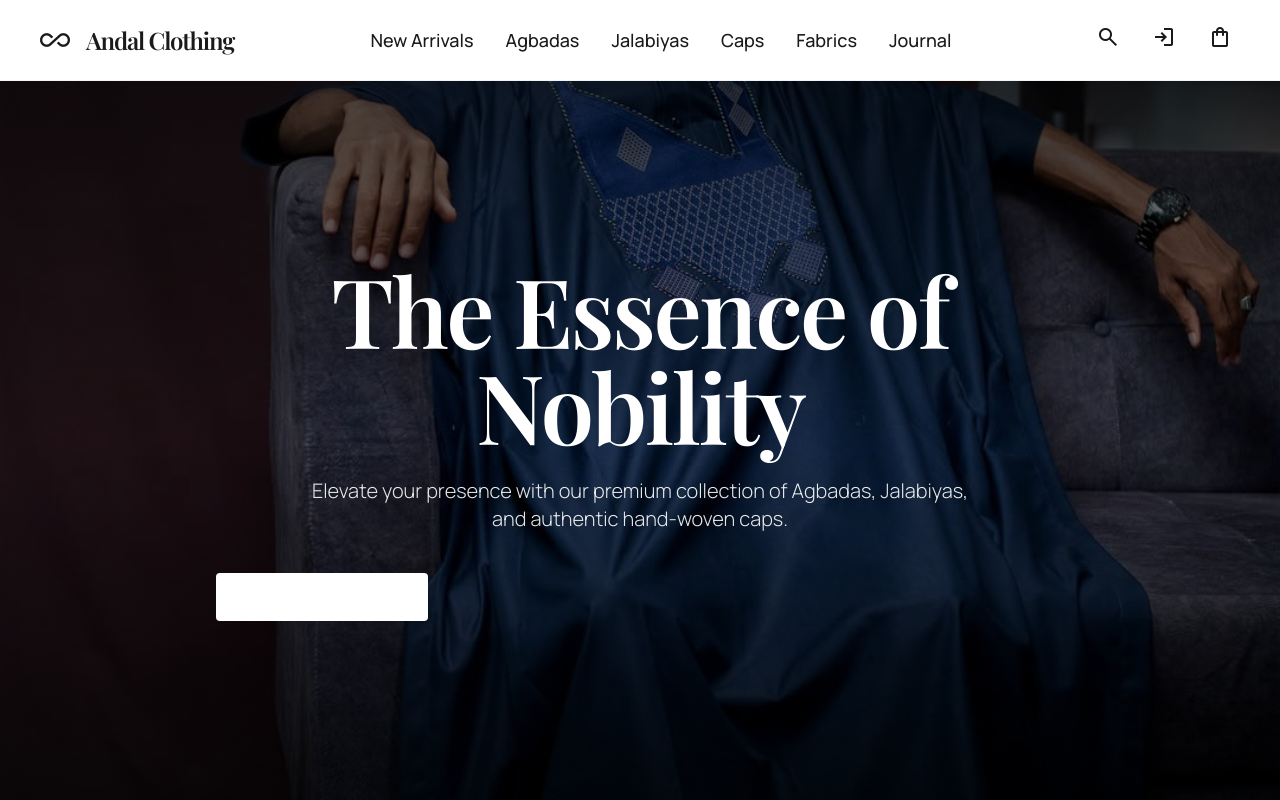
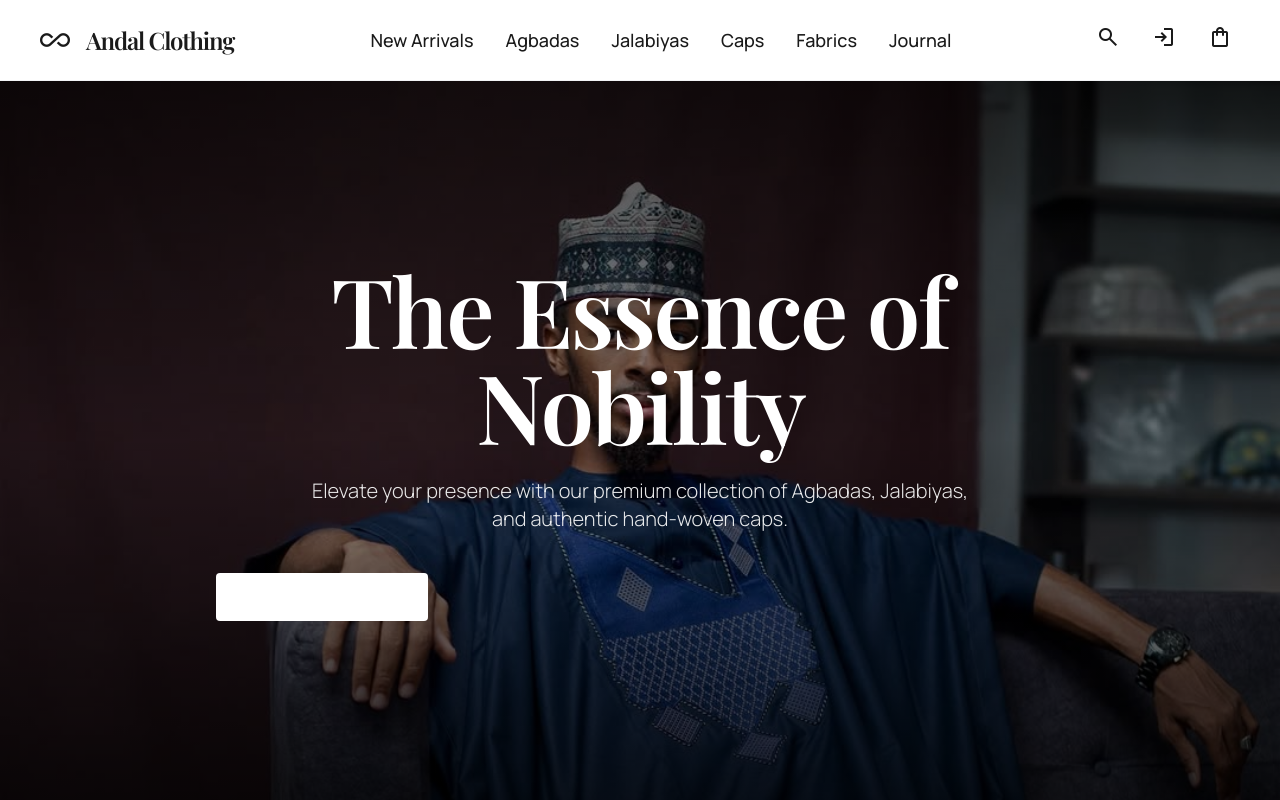
Before and after one commit to sotsnetwork/Andal-Clothing, a React (Vite) app: page /#home in a window 1280 px wide. Shown: the top 800 px of the page. Built offline with nearby package versions, Linux system fonts and the light colour scheme; a web font is replaced by a local one.

Commit message:
Update ShopPages.tsx

```diff
--- a/pages/ShopPages.tsx
+++ b/pages/ShopPages.tsx
@@ -115,8 +115,8 @@ export const Home: React.FC<{ onNavigate: (page: Page, params?: any) => void }>
       {/* Hero Section */}
       <section className="relative h-[90vh] w-full flex items-center justify-center bg-gray-900 text-white">
         <div
-          className="absolute inset-0 bg-cover bg-center"
-          style={{ backgroundImage: "url('/andal.jpg')" }}
+          className="absolute inset-0 bg-cover"
+          style={{ backgroundImage: "url('/andal.jpg')", backgroundPosition: "center top" }}
         ></div>
         <div className="absolute inset-0 bg-gradient-to-b from-black/70 via-black/40 to-black/80"></div>
         <div className="relative z-10 text-center px-6 max-w-4xl mx-auto">
```
